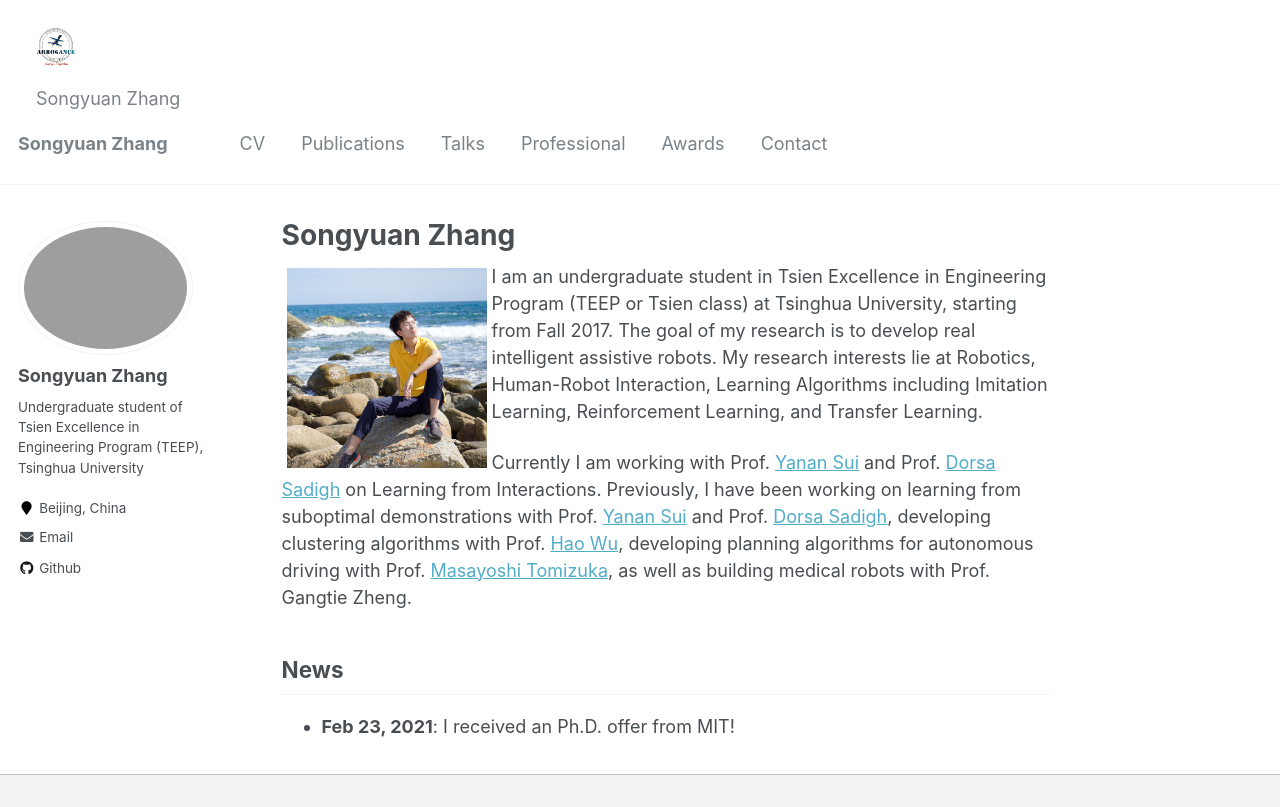
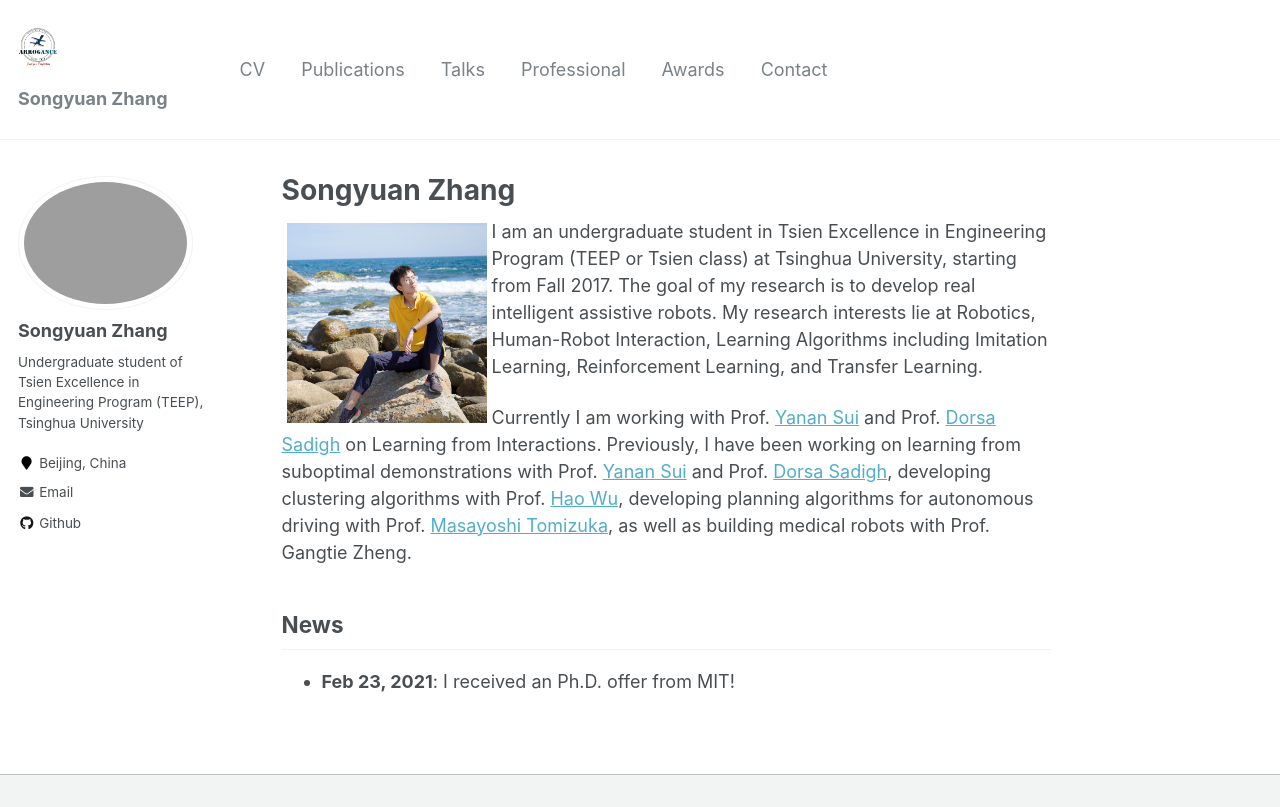
Before and after one commit to syzhang092218-source/syzhang092218-source.github.io, a Jekyll site: the page built from _pages/about.md, in a window 1280 px wide and 947 px high, cut to the strip 0-807 px from the top of the window. Built offline with Jekyll 4.4.1, drawn with Linux system fonts in a browser that asks for light colours.

Commit message:
update head

```diff
--- a/_includes/masthead.html
+++ b/_includes/masthead.html
@@ -5,16 +5,9 @@
   <div class="masthead__inner-wrap">
     <div class="masthead__menu">
       <nav id="site-nav" class="greedy-nav">
-		{% unless logo_path == empty %}
-          <a class="site-logo" href="{{ '/' | relative_url }}"><img src="{{ logo_path | relative_url }}" alt="{{ site.masthead_title | default: site.title }}" width="40"></a>
-		{% endunless %}
-		<a class="site-title" href="{{ '/' | relative_url }}">
-          {{ site.masthead_title | default: site.title }}
-          {% if site.subtitle %}<span class="site-subtitle">{{ site.subtitle }}</span>{% endif %}
-        </a>
         <!--<button><div class="navicon"></div></button>-->
         <ul class="visible-links">
-          <li class="masthead__menu-item masthead__menu-item--lg"><a href="{{ base_path }}/">{{ site.title }}</a></li>
+          <li class="masthead__menu-item masthead__menu-item--lg"><a class="site-logo" href="{{ '/' | relative_url }}"><img src="{{ logo_path | relative_url }}" alt="{{ site.masthead_title | default: site.title }}" width="40"></a><a href="{{ base_path }}/">{{ site.title }}</a></li>
           {% for link in site.data.navigation.main %}
             {% if link.url contains 'http' %}
               {% assign domain = '' %}
```
